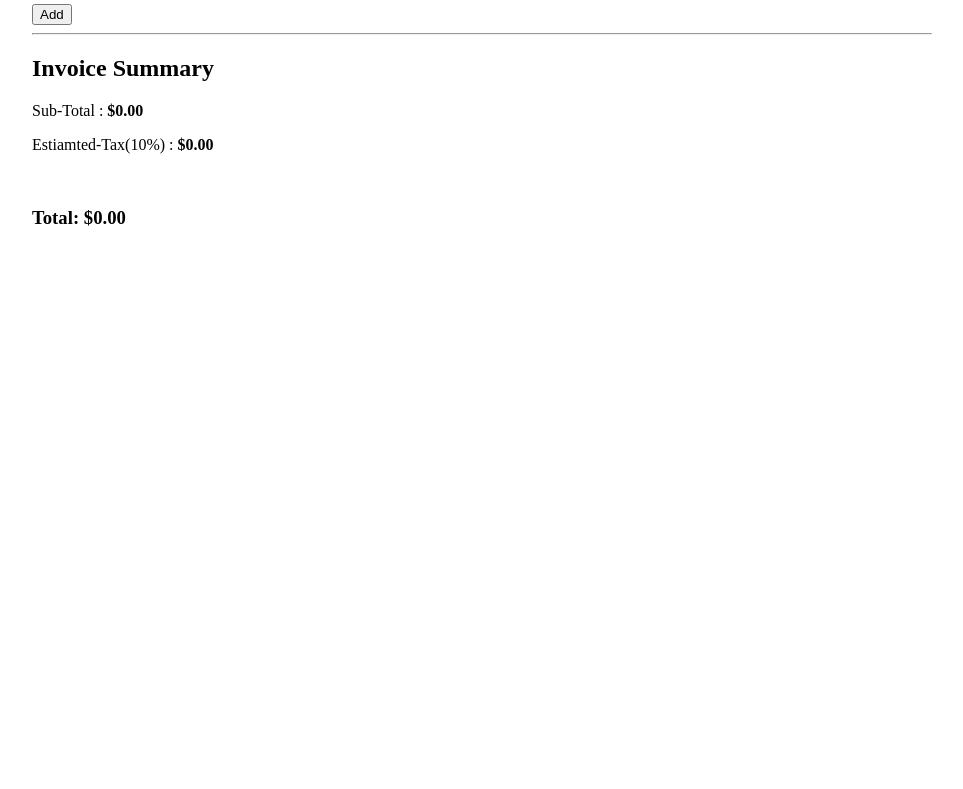
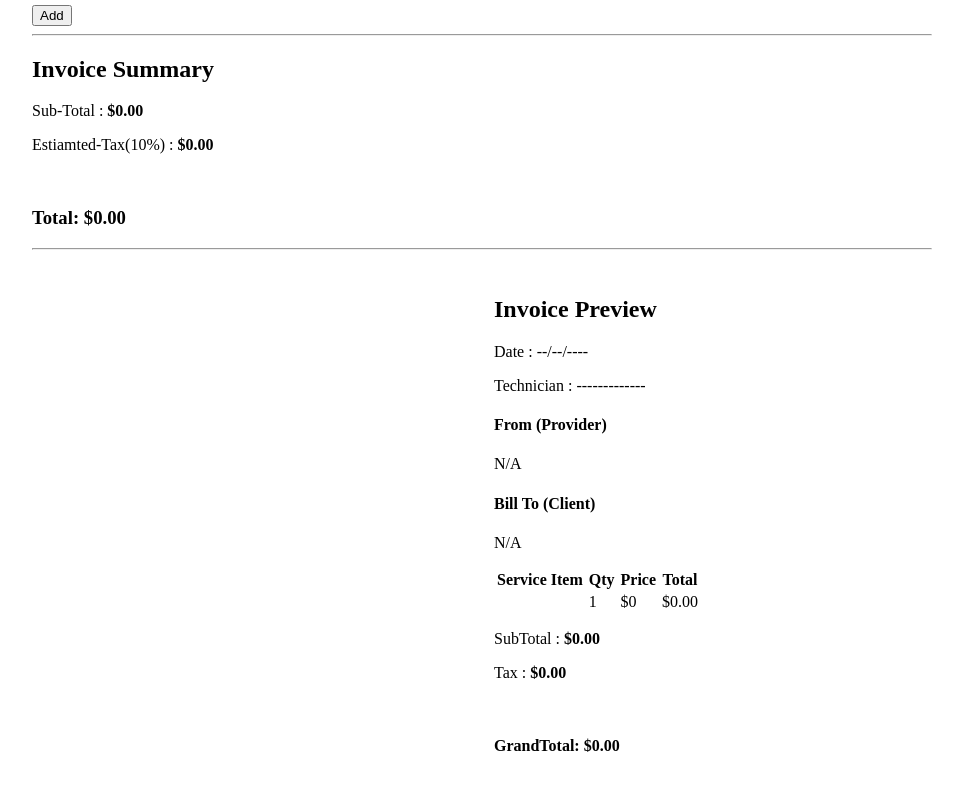
Before and after one commit to Fergany1/Bilingual-Invoice-Contract-Generator, a React (Vite) app: page / in a window 1280 px wide. Shown: the part 775-1564 px from the top of the page, without its empty margins (158-1121 px from the left). Before the commit the page ends 1051 px from the top, so only its background shows below. Built offline with nearby package versions, Linux system fonts and the light colour scheme.

Commit message:
update: InvoicePreview

```diff
--- a/src/Hooks/useForm.jsx
+++ b/src/Hooks/useForm.jsx
@@ -11,8 +11,9 @@ export function useFormLogics  (initialValue , storageKey) {
         if (!storageKey) return initialValue;
         try {
             const savedData = localStorage.getItem(storageKey);
-            return savedData ? {...savedData , ...JSON.parse(savedData) } : initialValue;
-
+            return savedData ? {...initialValue , ...JSON.parse(savedData) } : initialValue;
+            // ...initialValue => supplies every key with default Values
+            // ...savedData => Overwrites those default values
         } catch (err) {
             console.warn("Saved Data Was Un-Readable Setting Default " , err)
         }
--- a/src/InvoiceForm.jsx
+++ b/src/InvoiceForm.jsx
@@ -1,11 +1,17 @@
 import ClientSelect from "./InvoiceForm/ClientSelect";
 import ServiceDetails from "./InvoiceForm/ServiceDetails";
 import TotalSummary from "./InvoiceForm/TotalSummary";
+import { InvoicePreview } from "./InvoiceForm/InvoicePreview";
 export default function InvoiceForm () {
 
     return(<>
         <ClientSelect /> <hr />
         <ServiceDetails /> <hr />
-        <TotalSummary />
+        <TotalSummary /> <hr /> <br />
+        <div
+        style={{ display: 'grid', gridTemplateColumns: '1fr 1fr', gap: 24 }}>
+            <div> {/* ClientSelect, ServicesDetails, TotalSummary */} </div>
+            <div> <InvoicePreview /> </div>
+        </div>
     </>)
 }
--- a/src/InvoiceForm/InvoicePreview.jsx
+++ b/src/InvoiceForm/InvoicePreview.jsx
@@ -1,16 +1,10 @@
 import { useForm } from "../Hooks/useForm";
+import { calculateTotals } from "../utils/calculateTotals";
 
 export function InvoicePreview() {
     const { values } = useForm();
 
-    const subTotal = values.items.reduce((accu , item) => {
-        const price = parseFloat(item.price) || 0;
-        const quantity = parseFloat(item.quantity) || 0;
-        return accu + (price * quantity);
-    } , 0);
-
-    const taxTotal = subTotal * 0.10 // Tax 10%
-    const grandTotal = subTotal + taxTotal;
+    const { subTotal , tax , grandTotal } = calculateTotals(values.items)
 
     return (
         <div>
@@ -39,33 +33,34 @@ export function InvoicePreview() {
             <table>
                 <thead>
                     <tr>
-                        <th>Service Item</th>
-                        <th>Qty</th>
-                        <th>Price</th>
-                        <th>Total</th>
+
+                        <th>Service Item</th> <br />
+                        <th>Qty</th> <br />
+                        <th>Price</th><br />
+                        <th>Total</th><br />
                     </tr>
                 </thead>
                 <tbody>
                     {values.items.map((item , index) => (
                         <tr key={item.id || index}>
+
                             <td>
-                                {item.title || 'Untitled'}
                                 {item.description}
-                            </td>
-                            <td>{item.quantity}</td>
-                            <td>${parseFloat(item.price || 0)}</td>
+                            </td><br />
+                            <td>{item.quantity}</td> <br />
+                            <td>${parseFloat(item.price || 0)}</td><br />
                             <td>
                                 ${(parseFloat(item.price || 0) * (parseFloat(item.quantity || 0))).toFixed(2)}
-                            </td>
+                            </td><br />
                         </tr>
                     ))}
                 </tbody>
             </table>
             <div>
-                <p>SubTotal : ${subTotal.toFixed(2)}</p>
-                <p>Tax : ${taxTotal.toFixed(2)}</p>
+                <p>SubTotal : <strong> ${subTotal.toFixed(2)} </strong></p>
+                <p>Tax : <strong> ${tax.toFixed(2)} </strong></p>
                 <br />
-                <h4>GrandTotal: ${grandTotal.toFixed(2)}</h4>
+                <h4>GrandTotal: <strong> ${grandTotal.toFixed(2)} </strong></h4>
             </div>
         </div>
     )
--- a/src/InvoiceForm/ServiceDetails.jsx
+++ b/src/InvoiceForm/ServiceDetails.jsx
@@ -18,6 +18,7 @@ export default function ServiceDetails() {
             <label>
                 <p>Date: </p>
                 <input
+                type="date"
                 value={values.serviceDate}
                 name="serviceDate"
                 onChange={handleChange}
--- a/src/InvoiceForm/TotalSummary.jsx
+++ b/src/InvoiceForm/TotalSummary.jsx
@@ -1,28 +1,16 @@
 import { useForm } from "../Hooks/useForm";
+import { calculateTotals } from "../utils/calculateTotals";
 
 export default function TotalSummary() {
     const { values } = useForm()
 
-    // 1. Get the sub-total using reduce()
-    const subTotal = values.items.reduce((accumulator , item) => {
-        // convert str -> Num OR Default to 0 if empty
-        const currentPrice = parseFloat(item.price) || 0;
-        const currentQuantity = parseFloat(item.quantity) || 0;
-
-        // price * quantity and adds it up to accumulator
-        return accumulator + (currentPrice * currentQuantity)
-    } , 0)
-
-    // 2. get estimated Tax 10%
-    const taxRate = 0.10;
-    const subTax = subTotal * taxRate;
-    const grandTotal = subTax + subTotal;
+    const { subTotal , tax , grandTotal } = calculateTotals(values.items);
 
     return (
         <div>
             <h2>Invoice Summary </h2>
             <p>Sub-Total : <strong>${subTotal.toFixed(2)}</strong></p>
-            <p>Estiamted-Tax(10%) : <strong>${subTax.toFixed(2)}</strong></p>
+            <p>Estiamted-Tax(10%) : <strong>${tax.toFixed(2)}</strong></p>
             <br />
             <h3>Total: <strong>${grandTotal.toFixed(2)}</strong></h3>
 
--- /dev/null
+++ b/src/utils/calculateTotals.js
@@ -0,0 +1,17 @@
+export function calculateTotals(items , taxRate = 0.10) {
+    // 1. Get the sub-total using reduce()
+    const subTotal = items.reduce((accumulator , item) => {
+        // convert str -> Num OR Default to 0 if empty
+        const currentPrice = parseFloat(item.price) || 0;
+        const currentQuantity = parseFloat(item.quantity) || 0;
+
+        // price * quantity and adds it up to accumulator
+        return accumulator + (currentPrice * currentQuantity)
+    } , 0)
+
+    // 2. get estimated Tax 10%
+    const tax = subTotal * taxRate;
+    const grandTotal = tax + subTotal;
+
+    return{ subTotal , tax , grandTotal}
+}
```
